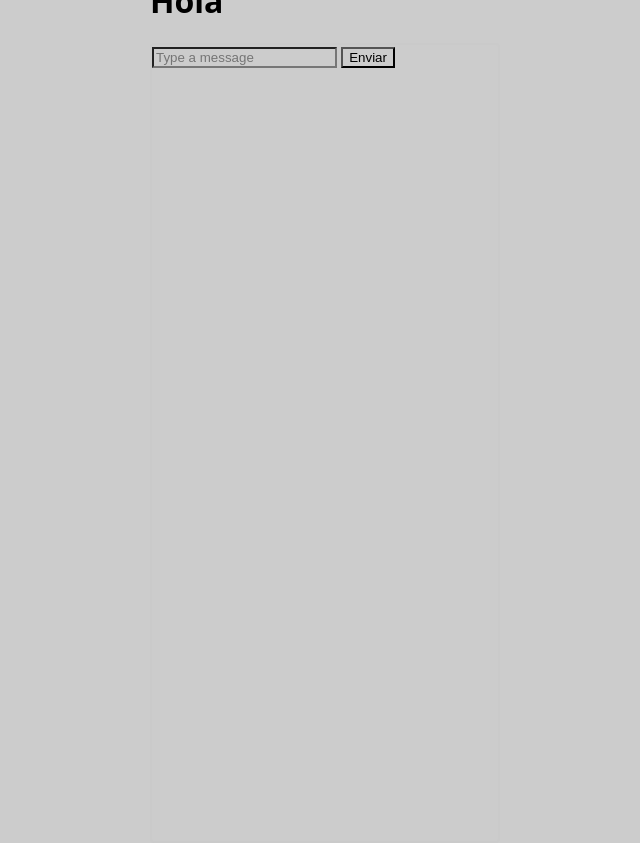
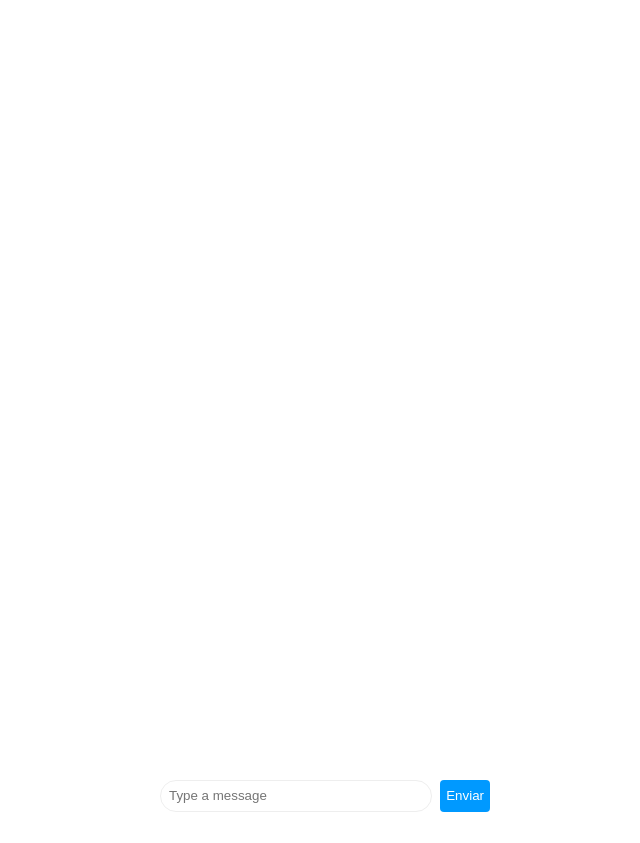
Before and after one commit to Ryot211/ChatM, a website: page client/index.html in a window 1280 px wide. Shown: the whole page, without its empty margins (315-955 px from the left). After the commit the page ends 822 px from the top, so only its background shows below. Drawn offline with Linux system fonts and the light colour scheme.

Commit message:
cliente-servidor

```diff
--- a/client/index.html
+++ b/client/index.html
@@ -8,6 +8,18 @@
         import { io } from 'https://cdn.socket.io/4.3.2/socket.io.esm.min.js'
 
         const socket = io()
+        const form = document.getElementById('form')
+        const input = document.getElementById('input')
+
+        form.addEventListener('submit',(e)=>{
+            e.preventDefault()
+            if(input.value){
+                socket.emit('chat message' , input.value)
+                input.value = ''
+            }
+
+
+        })
 
     </script>
 <style>
@@ -15,24 +27,24 @@
 *::before,
 *::after {
     box-sizing: border-box;
-    background-color: #ccc;
     }
-:root{
+:root {
     color-scheme: light dark;
-    }
+}
+
 body{
     margin: 0;
     font-family: system-ui, -apple-system, BlinkMacSystemFont, 'Segoe UI', Roboto, Oxygen, Ubuntu, Cantarell, 'Open Sans', 'Helvetica Neue', sans-serif;
     display: grid;
     place-content: center;
     height: 100vh;
-    padding:36px;
+    padding:36px 36px 100px 36px;
     grid-template-rows: 1fr;
 }
 
 
 #chat {
-    border: 2px solid #cacaca;
+    border: 2px solid #ffffff;
     border-radius: 4px;
     padding: auto;
     overflow-y: auto;
@@ -40,11 +52,40 @@ body{
     height: 100vh;
     position: relative;
 }
-
+#form{
+    bottom: 0;
+    display: flex;
+    height: 48px;
+    left: 0;
+    padding: 4px;
+    position: absolute;
+    right: 0;
+}
+#input {
+    border-radius: 9999px;
+    border: 1px solid #eee;
+    flex: 1;
+    margin: 4px;
+    padding: 0 8px;
+}
+#input:focus {
+    outline:0;
+}
+#form > button{
+    background: #09f;
+    color: #fff;
+    border: 0;
+    margin:4px;
+    border-radius: 4px;
+}
+#form > button:hover{
+    background: #0cf;
+}
 </style>
 </head>
 
 <body>
+    <br>
     <h1>Hola</h1>
     <section id="chat" >
         <form id="form" action="">
```
Also changed, not shown: server/index.js (+10 -2 lines).
